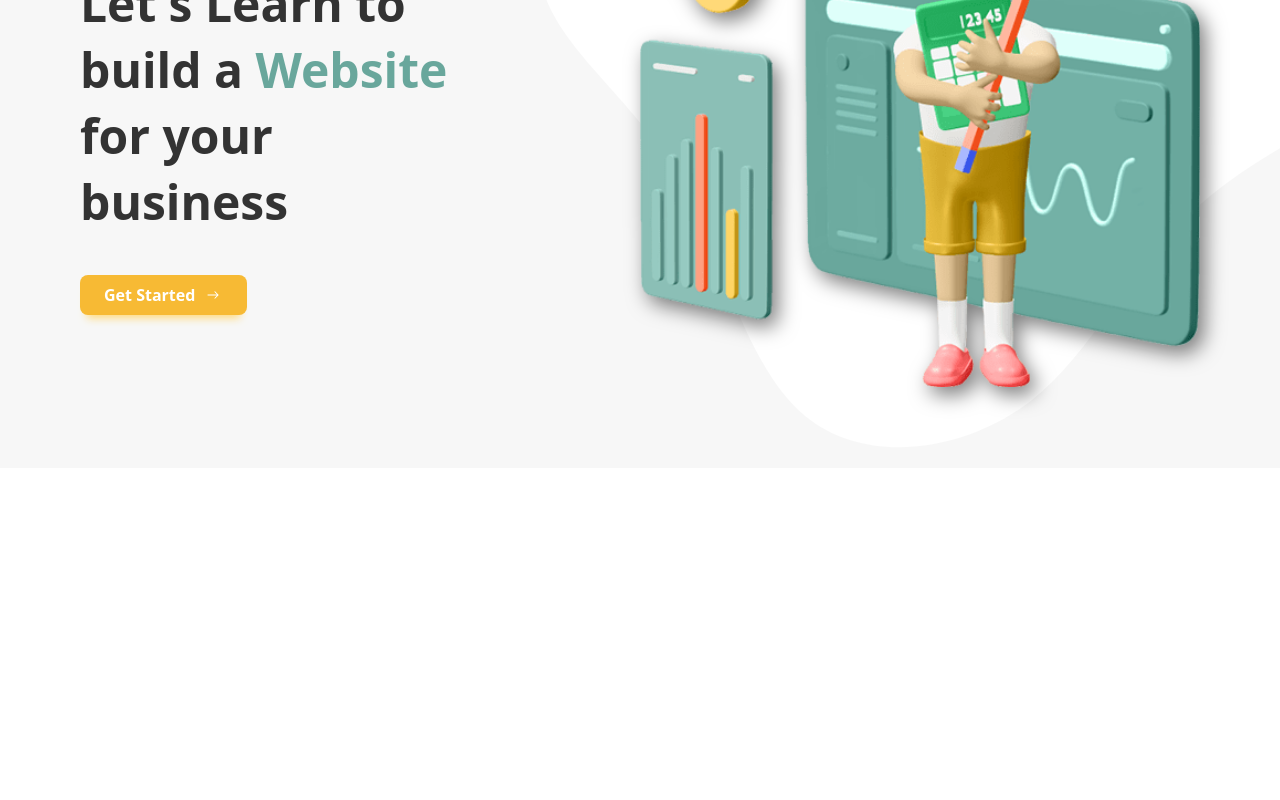
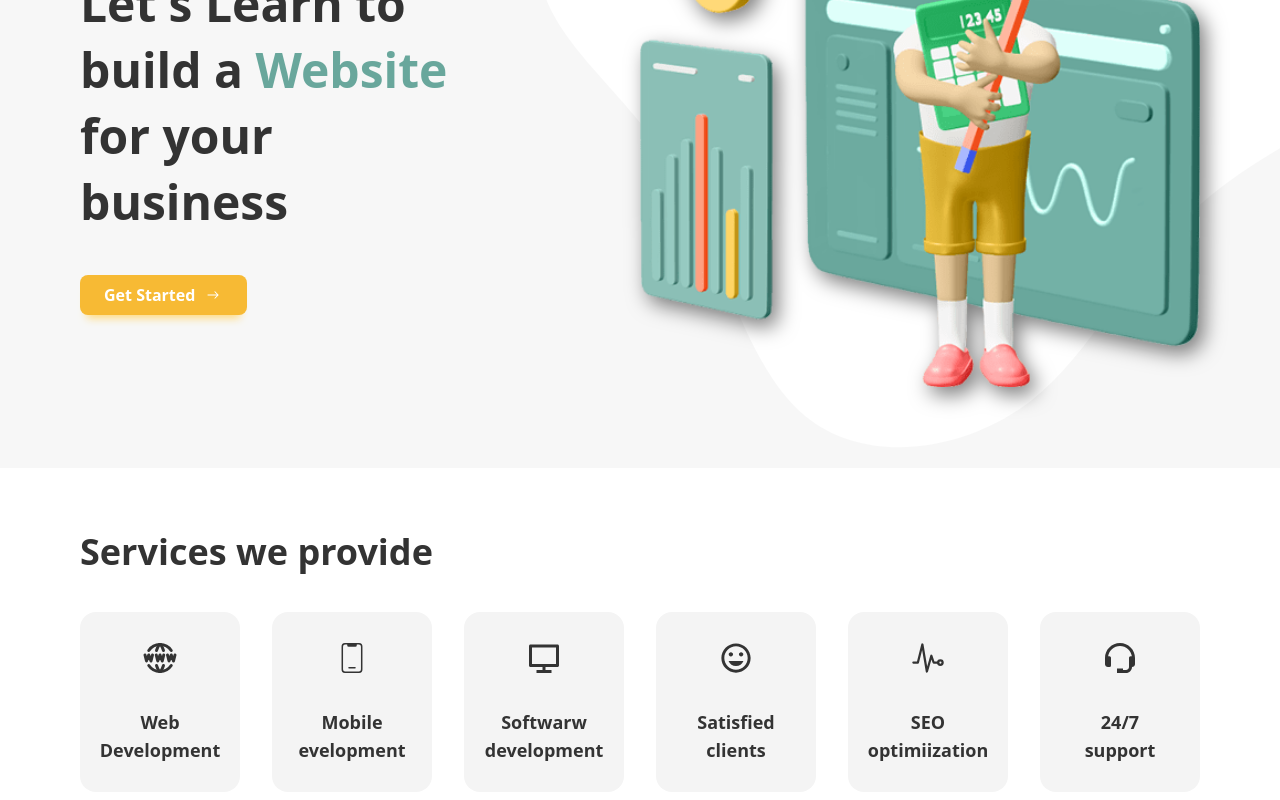
Before and after one commit to Nafiz7D/E-Learning-Edu, a React (Vite) app: page / in a window 1280 px wide. Shown: the part 302-1102 px from the top of the page. Before the commit the page ends 800 px from the top, so only its background shows below. Built offline with nearby package versions, Linux system fonts and the light colour scheme.

Commit message:
added services section

```diff
--- a/src/App.jsx
+++ b/src/App.jsx
@@ -1,11 +1,13 @@
 import React from "react";
 import Navbar from "./components/Navbar/Navbar";
 import Hero from "./components/Hero/Hero";
+import Services from "./components/Services/Services";
 
 const App = () => {
   return (
     <main className="overflow-x-hidden bg-white text-dark">
       <Hero />
+      <Services />
     </main>
   );
 };
--- /dev/null
+++ b/src/components/Services/Services.jsx
@@ -0,0 +1,101 @@
+import React from "react";
+import { BiSupport } from "react-icons/bi";
+import { CiMobile3 } from "react-icons/ci";
+import { IoMdHappy } from "react-icons/io";
+import { IoPulseOutline } from "react-icons/io5";
+import { RiComputerLine } from "react-icons/ri";
+import { TbWorldWww } from "react-icons/tb";
+import { motion } from "framer-motion";
+
+const ServicesData = [
+  {
+    id: 1,
+    title: "Web Development",
+    link: "#",
+    icon: <TbWorldWww />,
+    delay: 0.2,
+  },
+  {
+    id: 2,
+    title: "Mobile evelopment",
+    link: "#",
+    icon: <CiMobile3 />,
+    delay: 0.3,
+  },
+  {
+    id: 3,
+    title: "Softwarw development",
+    link: "#",
+    icon: <RiComputerLine />,
+    delay: 0.4,
+  },
+  {
+    id: 4,
+    title: "Satisfied clients",
+    link: "#",
+    icon: <IoMdHappy />,
+    delay: 0.5,
+  },
+  {
+    id: 5,
+    title: "SEO optimiization",
+    link: "#",
+    icon: <IoPulseOutline />,
+    delay: 0.6,
+  },
+  {
+    id: 6,
+    title: "24/7 support",
+    link: "#",
+    icon: <BiSupport />,
+    delay: 0.7,
+  },
+];
+
+const SlideLeft = (delay) => {
+  return {
+    initial: {
+      opacity: 0,
+      x: 50,
+    },
+    animate: {
+      opacity: 1,
+      x: 0,
+      trnasittion: {
+        duration: 0.3,
+        delay: delay,
+        ease: "easeInOut",
+      },
+    },
+  };
+};
+
+const Services = () => {
+  return (
+    <section className="bg-white">
+      <div className="container pb-14 pt-16">
+        <h1 className="text-4xl font-bold text-left pb-10">
+          Services we provide
+        </h1>
+        <div className="grid grid-cols-2 sm:grid-cols-3 md:grid-cols-6 gap-8">
+          {ServicesData.map((service) => (
+            <motion.div
+              variants={SlideLeft(service.delay)}
+              initial="initial"
+              whileInView={"animate"}
+              viewport={{ once: true }}
+              className="bg-[#f4f4f4] rounded-2xl flex flex-col gap-4 items-center justify-center p-4 py-7 hover:bg-white hover:scale-110 duration-300 hover:shadow-2xl"
+            >
+              <div className="text-4xl mb-4">{service.icon}</div>
+              <h1 className="text-lg font-semibold text-center px-3">
+                {service.title}
+              </h1>
+            </motion.div>
+          ))}
+        </div>
+      </div>
+    </section>
+  );
+};
+
+export default Services;
```
